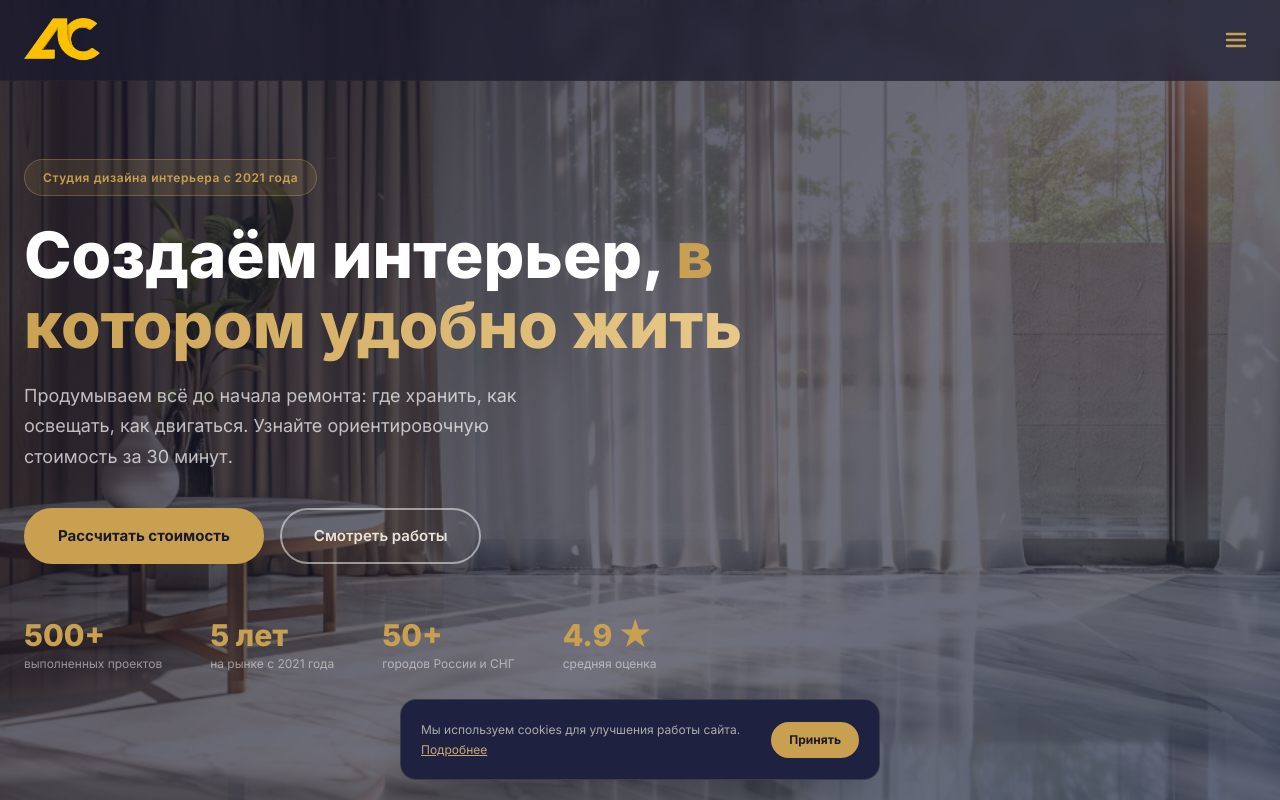
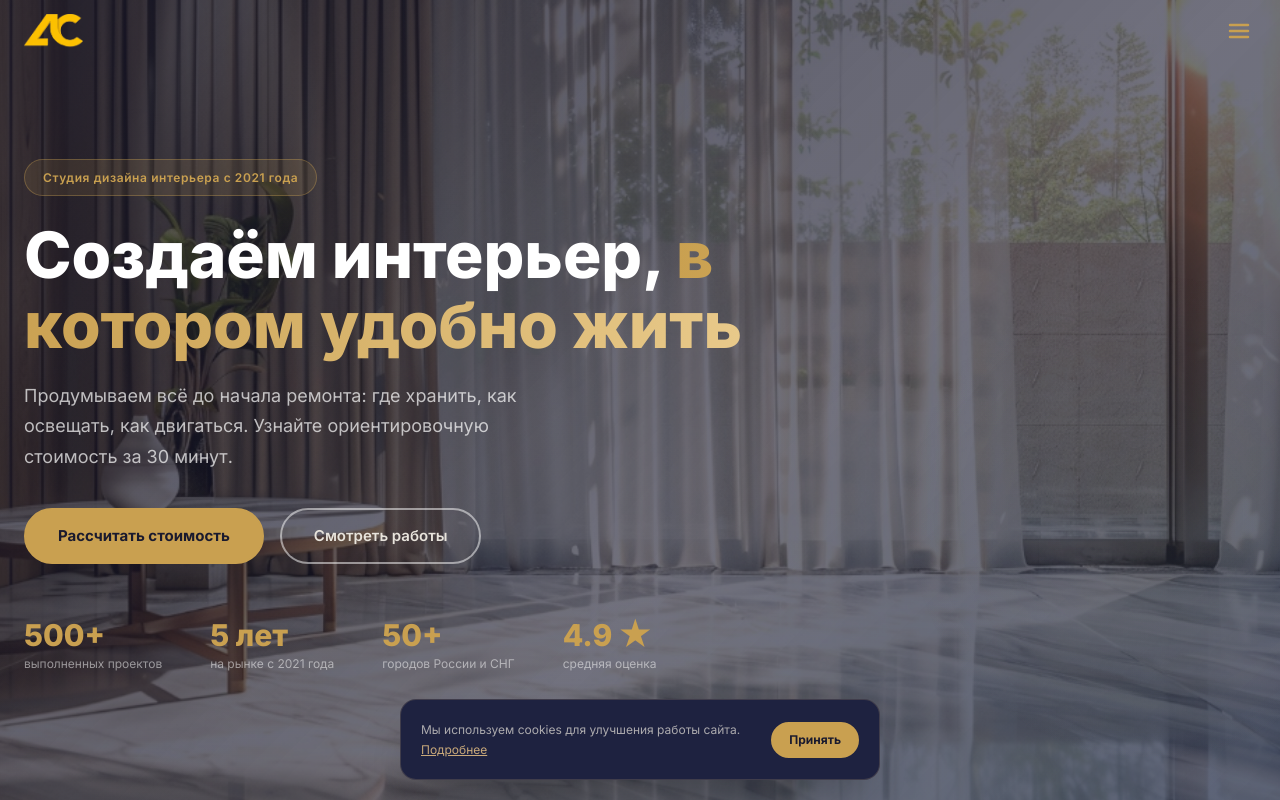
Before and after one commit to Gamza222/Design-w, a React (Vite) app: page / in a window 1280 px wide. Shown: the top 800 px of the page. Built offline with nearby package versions, Linux system fonts and the light colour scheme.

Commit message:
fix(header): лого 34px, бургер 34×34, фон всегда прозрачный (только моб.меню меняет)

```diff
--- a/src/widgets/Header/index.jsx
+++ b/src/widgets/Header/index.jsx
@@ -62,39 +62,37 @@ export default function Header() {
     return () => { document.body.style.overflow = '' }
   }, [menuOpen])
 
-  /* ─── Плавное изменение фона хедера ─── */
-  // 0px → 0, 80px → 1 (полный эффект)
-  const t        = Math.min(scrollY / 80, 1)
-  const bgAlpha  = menuOpen ? 0.98 : 0.72 + 0.20 * t          // 0.72 → 0.92
-  const blur     = menuOpen ? 20   : 8  + 12  * t              // 8px → 20px
-  const border   = menuOpen ? 0.2  : 0.05 + 0.15 * t          // почти нет → видимая
-  const padV     = menuOpen ? 12   : 18  - 6  * t              // 18px → 12px (плавно)
-
-  const headerBg = menuOpen
-    ? MENU_BG
-    : `rgba(26, 26, 46, ${bgAlpha})`
+  /* ─── Фон хедера ───
+     Всегда прозрачный.
+     ТОЛЬКО если мобильное меню открыто → цвет меню.
+     (скролл-цвет добавим позже по скрину от пользователя)
+  */
+  const headerBg = menuOpen ? MENU_BG : 'transparent'
+  const blur     = menuOpen ? 20 : 0
+  const border   = menuOpen ? 0.2 : 0
+  const padV     = 14   // фиксированный — без прыжков
 
   return (
     <>
       {/* ── ХЕДЕР ──────────────────────────────────────── */}
       <header
         id="header"
-        style={{
-          position:        'fixed',
-          top:             0, left: 0, right: 0,
-          zIndex:          100,
-          background:      headerBg,
-          backdropFilter:  `blur(${blur}px)`,
-          WebkitBackdropFilter: `blur(${blur}px)`,
-          borderBottom:    `1px solid rgba(201,160,80,${border})`,
-          transition:      'background 0.4s ease, backdrop-filter 0.4s ease, border-color 0.4s ease',
-          minWidth:        280,
+      style={{
+          position:             'fixed',
+          top:                  0, left: 0, right: 0,
+          zIndex:               100,
+          background:           headerBg,
+          backdropFilter:       blur > 0 ? `blur(${blur}px)` : 'none',
+          WebkitBackdropFilter: blur > 0 ? `blur(${blur}px)` : 'none',
+          borderBottom:         border > 0 ? `1px solid rgba(201,160,80,${border})` : '1px solid transparent',
+          transition:           'background 0.35s ease, backdrop-filter 0.35s ease, border-color 0.35s ease',
+          minWidth:             280,
         }}
       >
         {/* Внутренняя строка */}
         <div
-          className="container flex items-center justify-between gap-3"
-          style={{ paddingTop: padV, paddingBottom: padV, transition: 'padding 0.4s ease' }}
+        className="container flex items-center justify-between gap-3"
+          style={{ paddingTop: padV, paddingBottom: padV }}
         >
 
           {/* ЛОГО */}
@@ -102,7 +100,7 @@ export default function Header() {
             <img
               src="/logo.png"
               alt="Дизайн Сейчас"
-              style={{ height: 44, width: 'auto', display: 'block' }}
+              style={{ height: 34, width: 'auto', display: 'block' }}
               onError={(e) => {
                 e.currentTarget.style.display = 'none'
                 if (e.currentTarget.parentElement) {
@@ -195,7 +193,7 @@ export default function Header() {
             aria-label={menuOpen ? 'Закрыть меню' : 'Открыть меню'}
             className="min-[1400px]:hidden flex items-center justify-center"
             style={{
-              width: 40, height: 40, background: 'transparent',
+              width: 34, height: 34, background: 'transparent',
               border: 'none', cursor: 'pointer', padding: 0, flexShrink: 0,
             }}
           >
@@ -272,7 +270,7 @@ export default function Header() {
               <img
                 src="/logo.png"
                 alt="Дизайн Сейчас"
-                style={{ height: 44, width: 'auto', display: 'block' }}
+                style={{ height: 34, width: 'auto', display: 'block' }}
                 onError={(e) => { e.currentTarget.style.display = 'none' }}
               />
             </Link>
```
